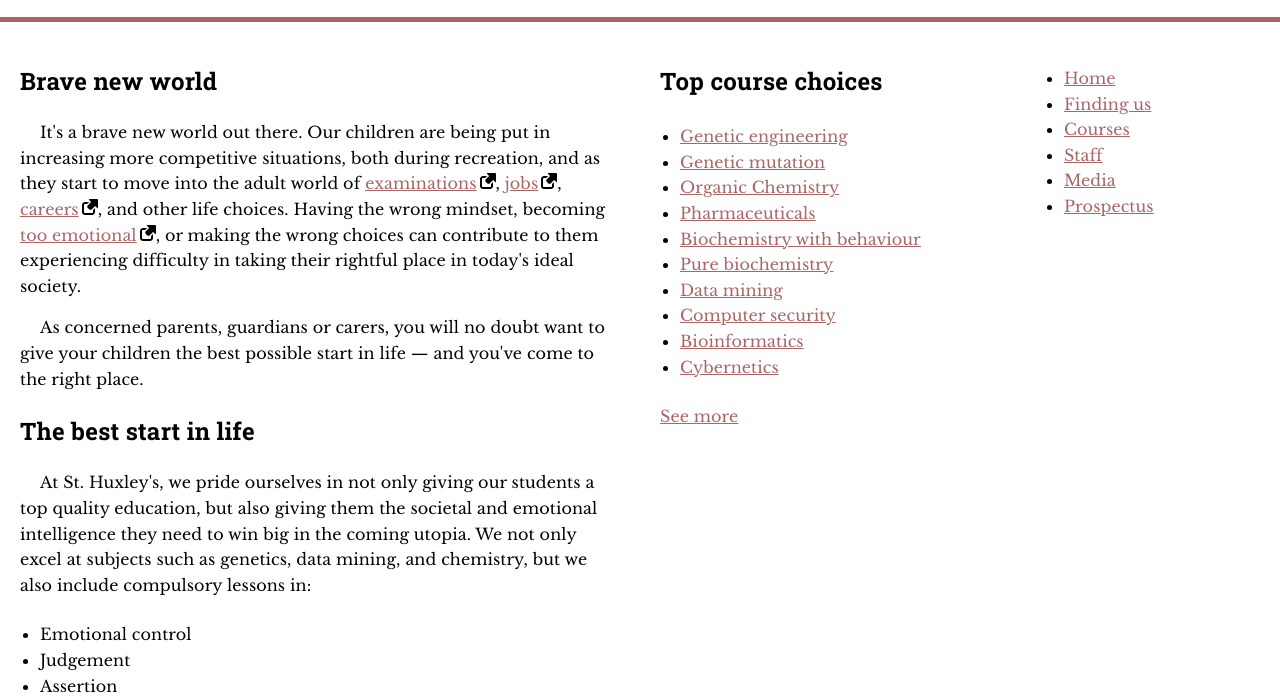
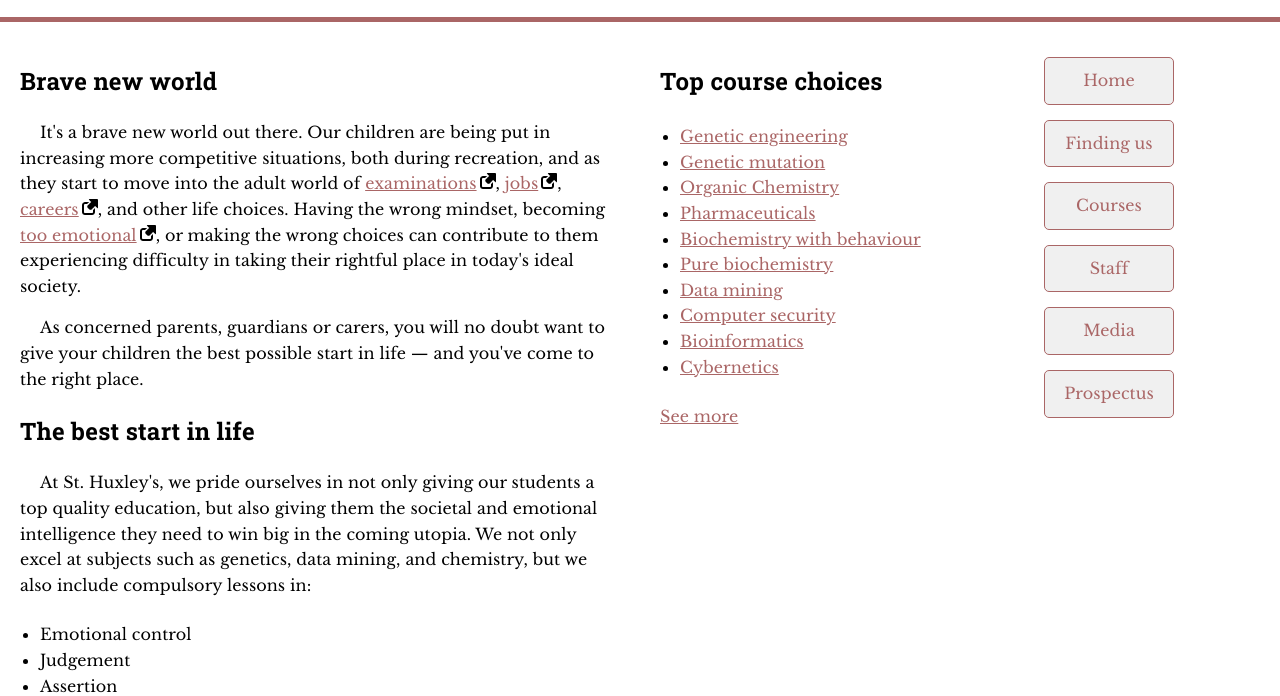
Before and after one commit to shreyas-a-s/typesetting-a-homepage, a plain HTML site: page index.html in a window 1280 px wide. Shown: the part 92-788 px from the top of the page. Drawn offline with nearby package versions, Linux system fonts and the light colour scheme.

Commit message:
feat: Style navigation bar

```diff
--- a/style.css
+++ b/style.css
@@ -113,3 +113,34 @@ ul, ol {
 li {
   line-height: 1.6;
 }
+
+nav ul {
+  list-style-type: none;
+  padding: 0;
+  margin: 0;
+  display: flex;
+  flex-direction: column;
+}
+
+nav li {
+  padding-top: 1.5rem;
+  margin-right: 10px;
+}
+
+nav a {
+  display: inline-block;
+  padding: 10px 15px;
+  text-decoration: none;
+  text-align: center;
+  color: #a66;
+  background-color: #f0f0f0;
+  border: 1px solid #a66;
+  border-radius: 5px;
+  transition: background-color 0.3s ease, color 0.3s ease;
+  width: 13rem;
+}
+
+nav a:hover {
+  background-color: #ddd;
+  color: #555;
+}
```
